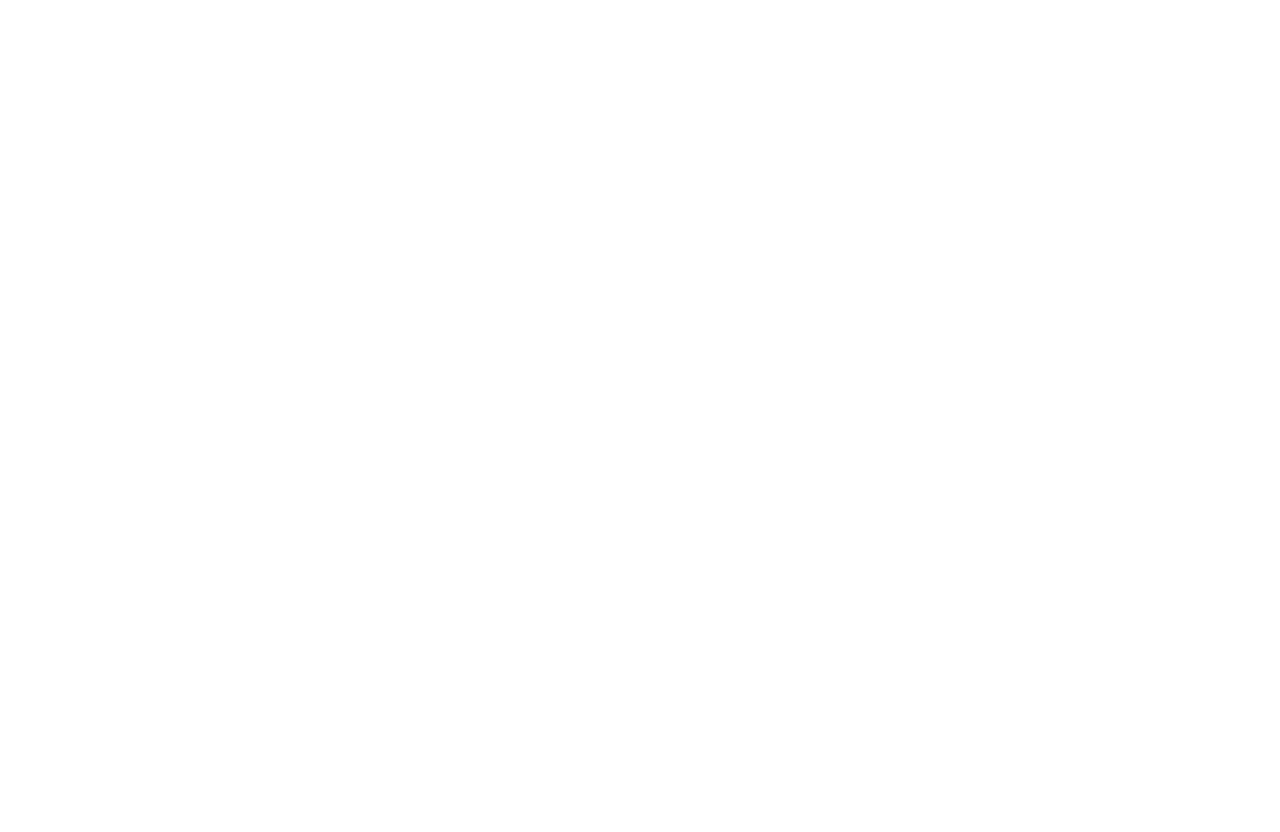
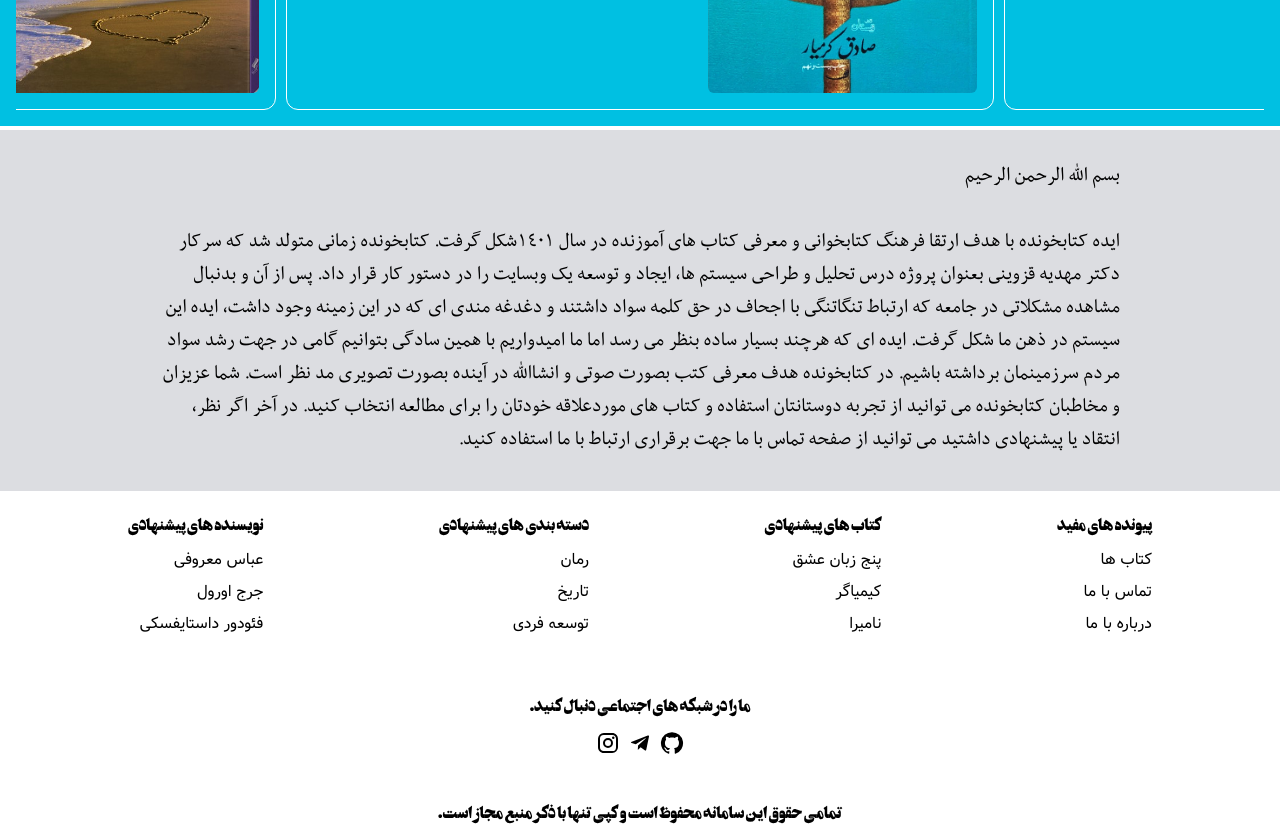
Before and after one commit to mr-mahdiyar/Ketabkhoonde, a React (Vite) app: page /about in a window 1280 px wide. Before the commit this address had no page. Shown: the part 540-1372 px from the top of the page. Before the commit the page ends 800 px from the top, so only its background shows below. Built offline with nearby package versions, Linux system fonts and the light colour scheme; data requests are answered from the project's data file.

Commit message:
About page was added.

```diff
--- /dev/null
+++ b/src/Pages/AboutUs.jsx
@@ -0,0 +1,28 @@
+import { Box, Typography } from "@mui/material";
+import React from "react";
+
+const AboutUs = () => {
+  return (
+    <Box component={"div"} width={"100"} bgcolor={"customGray.main"} mt={0.5}>
+      <Box component={"div"} maxWidth={"80%"} p={4} mx={"auto"}>
+        <Typography variant="p" fontFamily={"Diplomat"} fontSize={"22px"}>
+          بسم الله الرحمن الرحیم <br /><br /> ایده کتابخونده با هدف ارتقا فرهنگ کتابخوانی و
+          معرفی کتاب های آموزنده در سال 1401شکل گرفت. کتابخونده زمانی متولد شد
+          که سرکار دکتر مهدیه قزوینی بعنوان پروژه درس تحلیل و طراحی سیستم ها،
+          ایجاد و توسعه یک وبسایت را در دستور کار قرار داد. پس از آن و بدنبال
+          مشاهده مشکلاتی در جامعه که ارتباط تنگاتنگی با اجحاف در حق کلمه سواد
+          داشتند و دغدغه مندی ای که در این زمینه وجود داشت، ایده این سیستم در
+          ذهن ما شکل گرفت. ایده ای که هرچند بسیار ساده بنظر می رسد اما ما
+          امیدواریم با همین سادگی بتوانیم گامی در جهت رشد سواد مردم سرزمینمان
+          برداشته باشیم. در کتابخونده هدف معرفی کتب بصورت صوتی و انشاالله در
+          آینده بصورت تصویری مد نظر است. شما عزیزان و مخاطبان کتابخونده می
+          توانید از تجربه دوستانتان استفاده و کتاب های موردعلاقه خودتان را برای
+          مطالعه انتخاب کنید. در آخر اگر نظر، انتقاد یا پیشنهادی داشتید می
+          توانید از صفحه تماس با ما جهت برقراری ارتباط با ما استفاده کنید.
+        </Typography>
+      </Box>
+    </Box>
+  );
+};
+
+export default AboutUs;
--- a/src/index.jsx
+++ b/src/index.jsx
@@ -10,3 +10,4 @@
 export { default as SearchBooks } from "./Pages/SearchBooks";
 export { default as SingleBook } from "./Pages/SingleBook";
 export { default as AuthorsPage } from "./Pages/AuthorsPage";
+export { default as AboutUs } from "./Pages/AboutUs";
```
Also changed, not shown: src/router/routes.jsx (+16 -4 lines).
